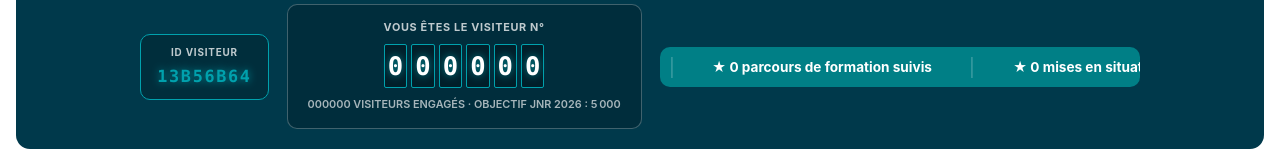
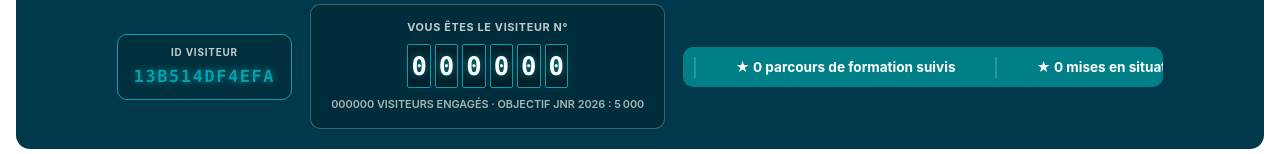
Before and after one commit to tchoifr/Resilience-976, a Vue app: page / in a window 1280 px wide. Shown: the part 1083-1237 px from the top of the page. Built offline with nearby package versions, Linux system fonts and the light colour scheme; no server answers.

Commit message:
feat(lol) id visiteur afficher encoder

```diff
--- a/src/components/ui/RetroStatsBanner.vue
+++ b/src/components/ui/RetroStatsBanner.vue
@@ -50,7 +50,13 @@ const digits = computed(() => String(visits.value).padStart(6, '0').split(''))
 const engagedDigits = computed(() => String(engagedVisitors.value).padStart(6, '0'))
 
 const visitorId = getVisitorId()
-const shortVisitorId = visitorId.replace(/-/g, '').slice(0, 8).toUpperCase()
+const parts = visitorId.split('-')
+
+const shortVisitorId = (
+  parts[0].slice(0, 4) +
+  parts[1].slice(0, 4) +
+  parts[2].slice(0, 4)
+).toUpperCase()
 
 const tickerItems = computed(() => [
   `${journeysCompleted.value.toLocaleString('fr-FR')} diagnostics complétés`,
```
